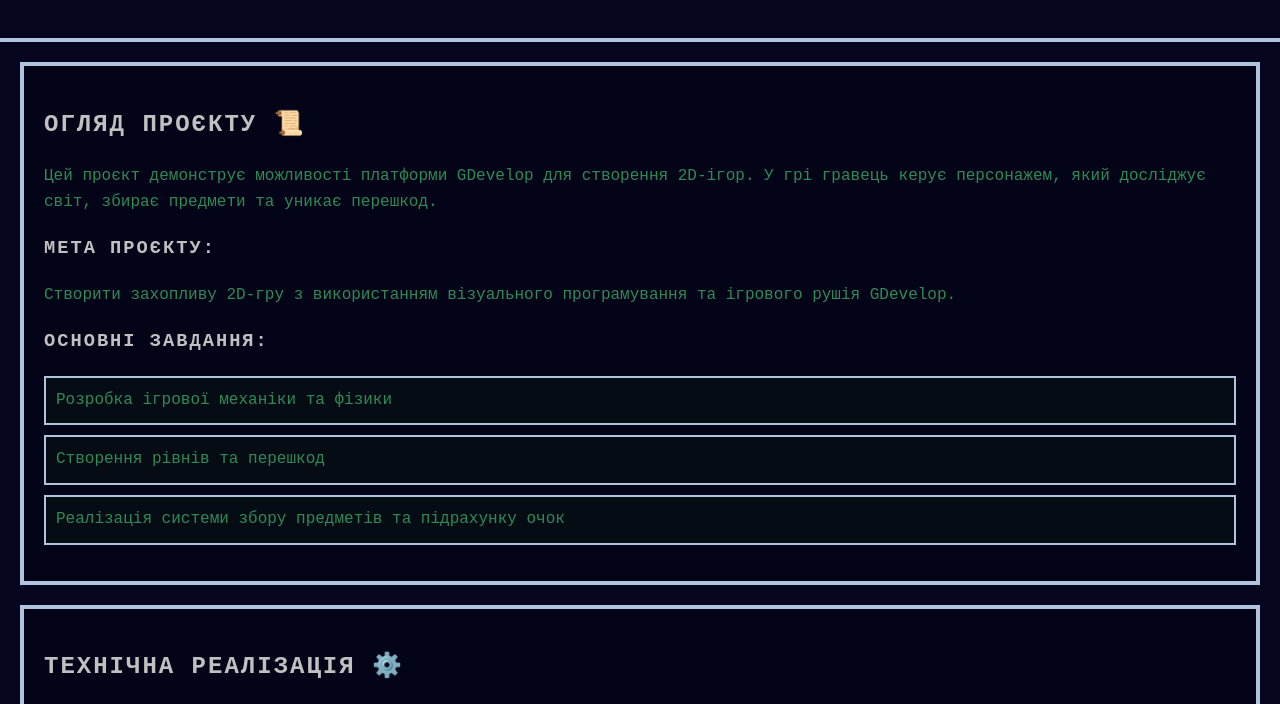
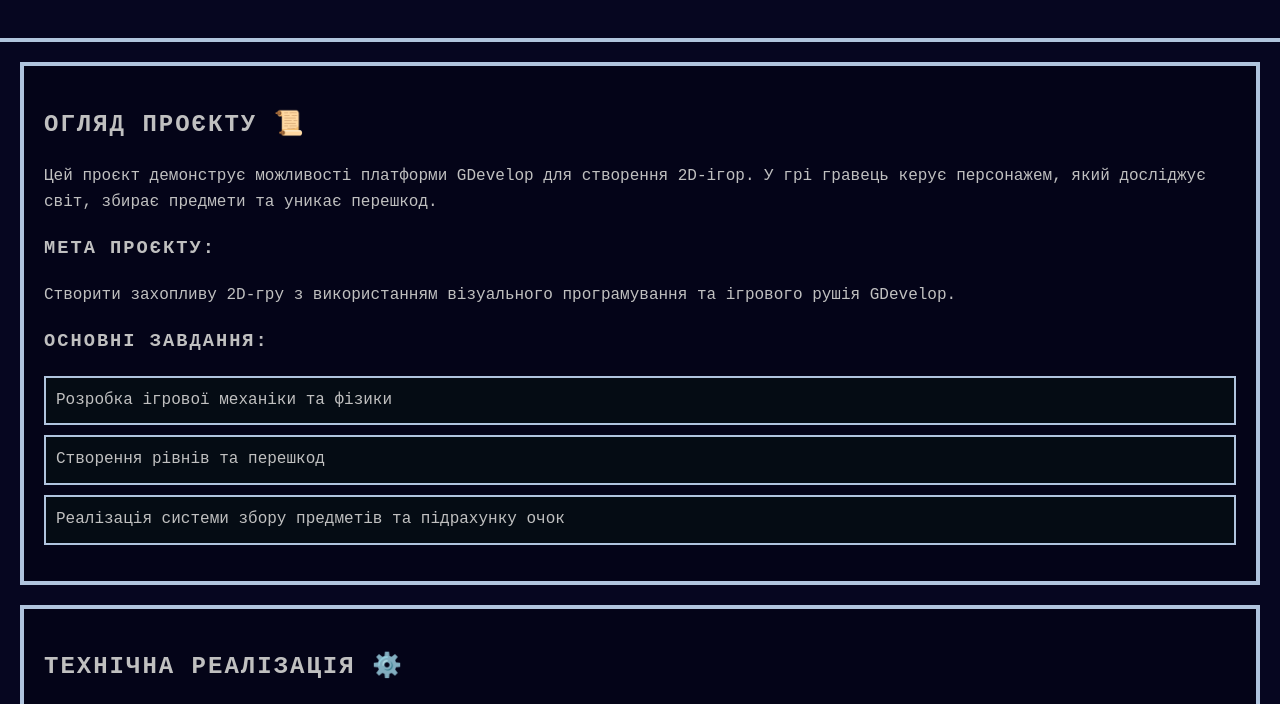
Before and after one commit to verity-elz/smth, a plain HTML site: page example-project/index.html in a window 1280 px wide. Shown: the part 96-800 px from the top of the page. Drawn offline with Linux system fonts and the light colour scheme.

Commit message:
hdyjfkuj

```diff
--- a/example-project/style.css
+++ b/example-project/style.css
@@ -6,7 +6,7 @@ body {
     line-height: 1.6;
     margin: 0;
     padding: 0;
-    color: #2E8B57;
+    color: silver;
     background-color: rgb(6, 6, 32);
 }
 
```
